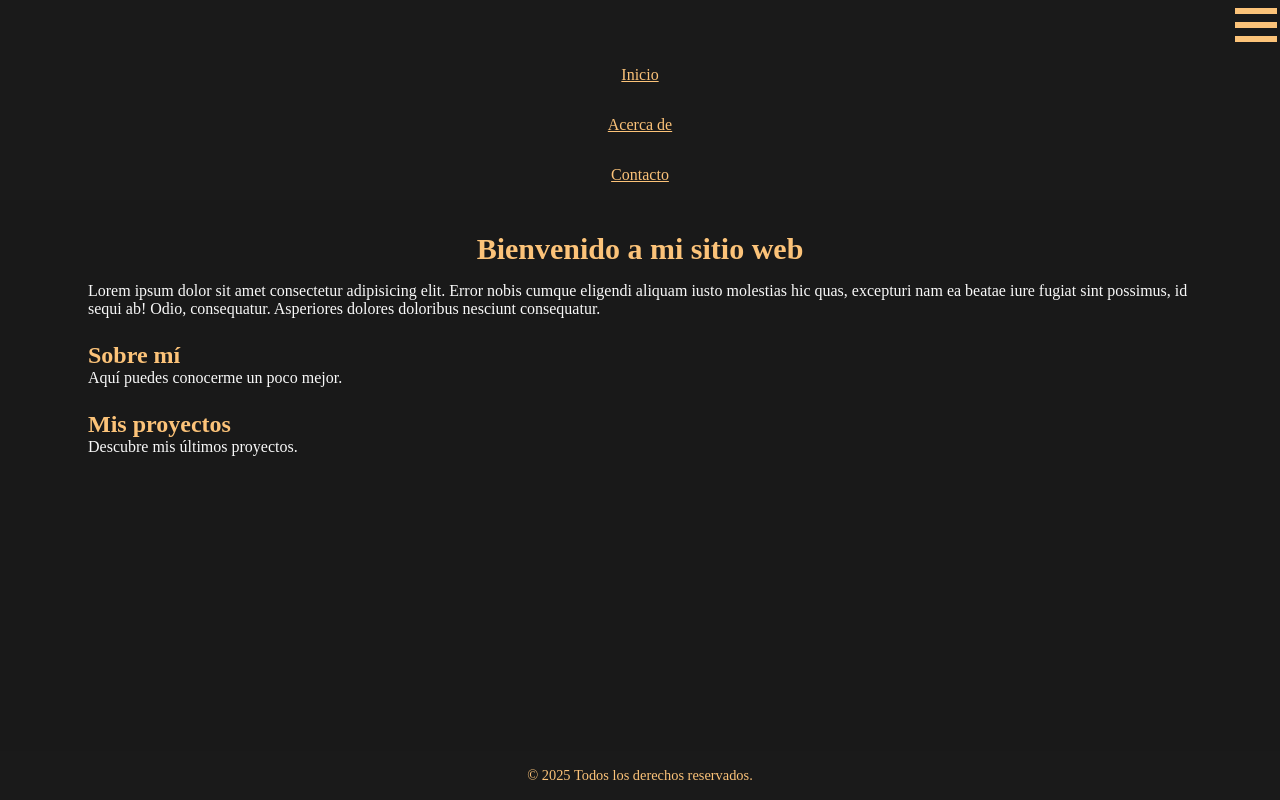
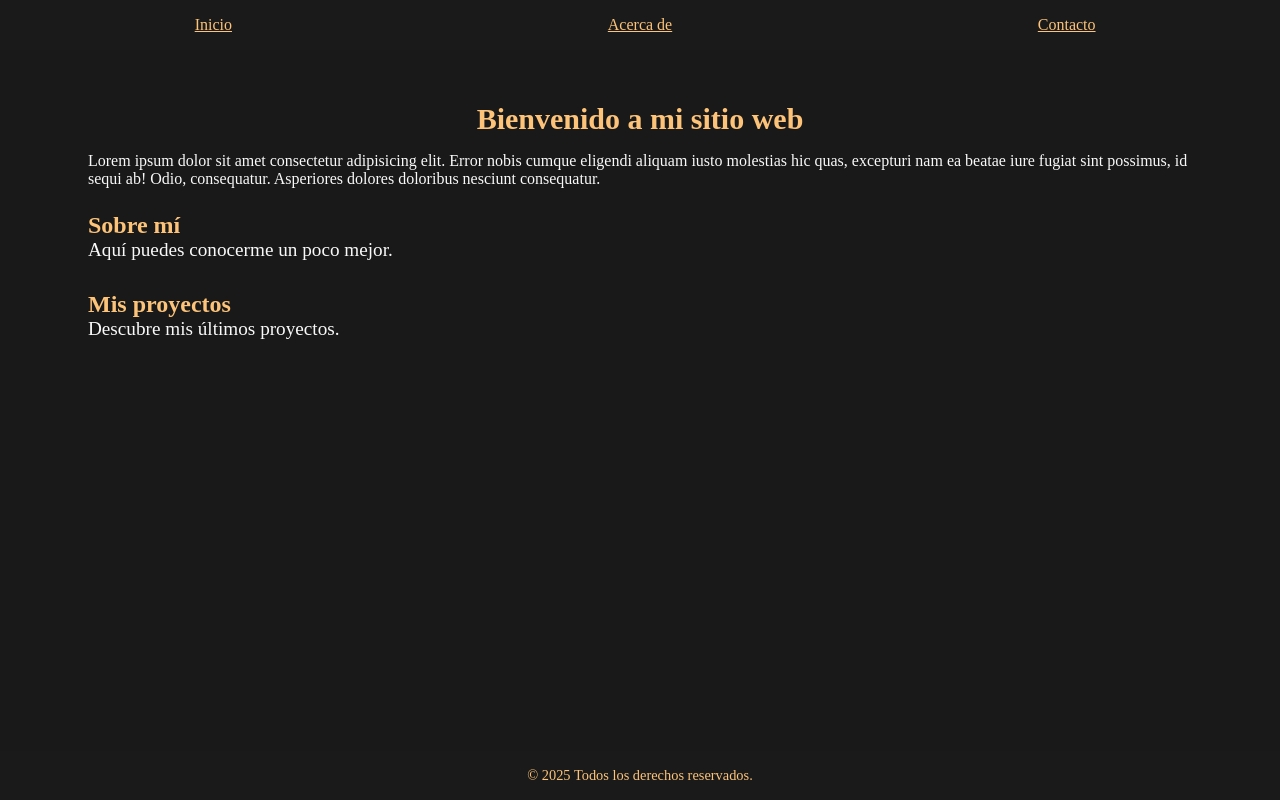
Before and after one commit to feden15/desafio-12, a website built with Vite: page index.html in a window 1280 px wide. Built offline with nearby package versions, Linux system fonts and the light colour scheme; files whose address does not match are found by name; a web font is replaced by a local one.

Commit message:
Agregamos las media queries Small, Medium, Large

```diff
--- a/src/style.scss
+++ b/src/style.scss
@@ -31,7 +31,14 @@ body::before {
 .main-header {
     display: flex;
     flex-direction: column-reverse;
-}
+
+    @media screen and (min-width: 992px) {
+        & {
+            flex-direction: column;
+            margin-bottom: 20px;
+        }
+    }
+  }
 
 #menu {
     display: none;
@@ -49,6 +56,12 @@ body::before {
         flex-direction: column;
         justify-content: center;
         list-style-type: none;
+
+        @media screen and (min-width: 992px) {
+            & {
+                flex-direction: row;
+            }
+        }
     }
 
     &__nav-item { /* .nav-bar__nav-item */
@@ -69,6 +82,17 @@ body::before {
             display: block;
         }
     }
+
+    @media (min-width: 768px) {
+
+        &__nav-list {
+            flex-direction: row;
+        }
+
+        &__nav-item {
+            width: 100%;
+        }
+      }
 }
 
 /* SEARCH BAR */
@@ -78,6 +102,12 @@ body::before {
     height: 50px;
 
     background-color: #1a1a1a;
+
+    @media screen and (min-width: 992px) {
+        & {
+            display: none;
+        }
+    }
 }
 
 /* MENÚ TOOGLE */
@@ -116,6 +146,12 @@ body::before {
     &__bottom-bread {
         bottom: .5rem;
     }
+
+    @media screen and (min-width: 992px) {
+        & {
+            display: none;
+        }
+    }
 }
 
 main {
@@ -151,7 +187,27 @@ main {
 
                 width: 40vw;
 
+        }
+
+        @media screen and (min-width: 992px) {
+
+            & {
+                margin-bottom: 20px;
             }
+
+            & h1 {
+                font-size: 3rem;
+            }
+
+            & h2 {
+                font-size: 1.5rem;
+            }
+
+            & p {
+                font-size: 1.2rem;
+                margin-bottom: 30px;
+            }
+        }
     }
 }
 
```
